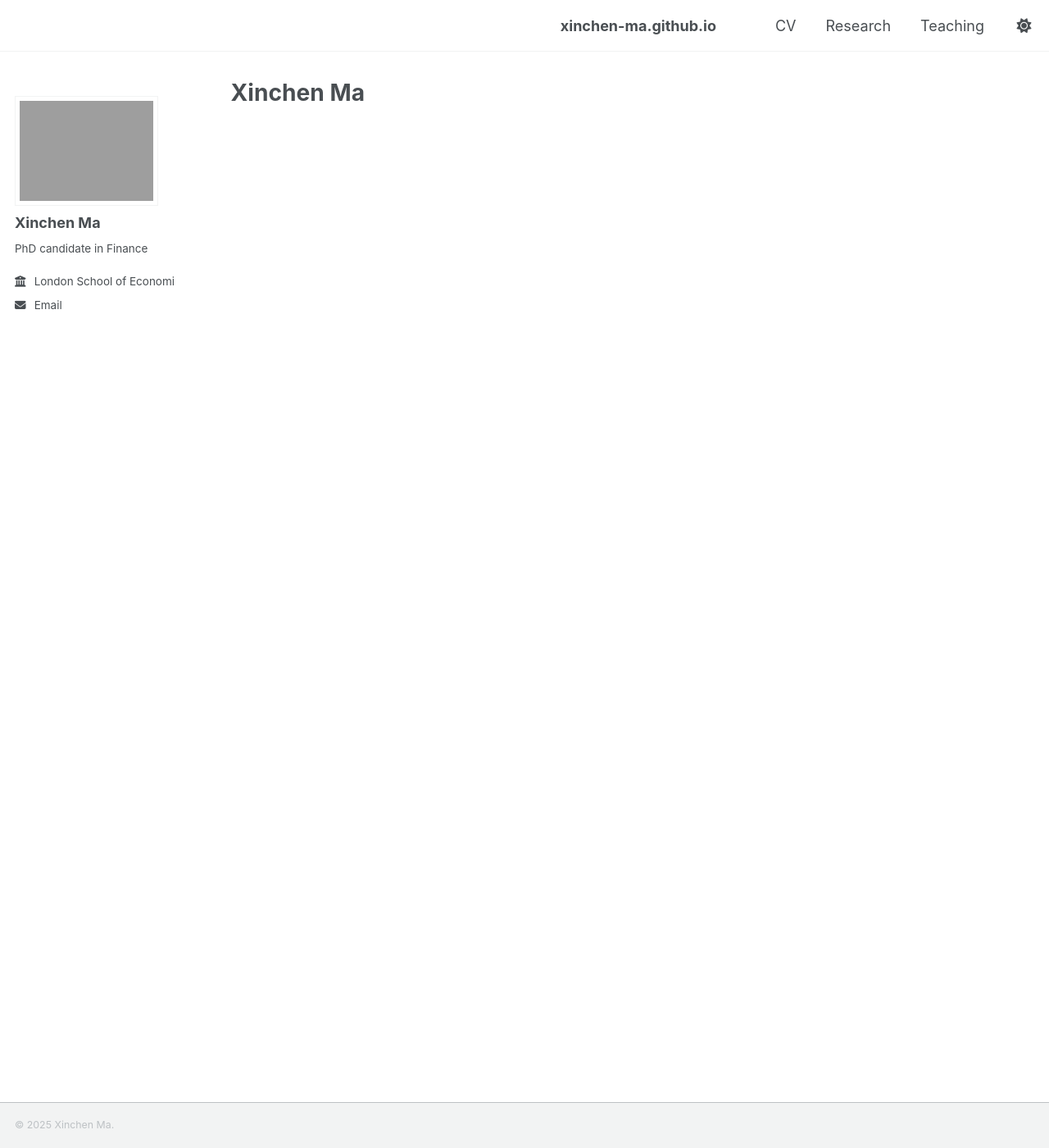
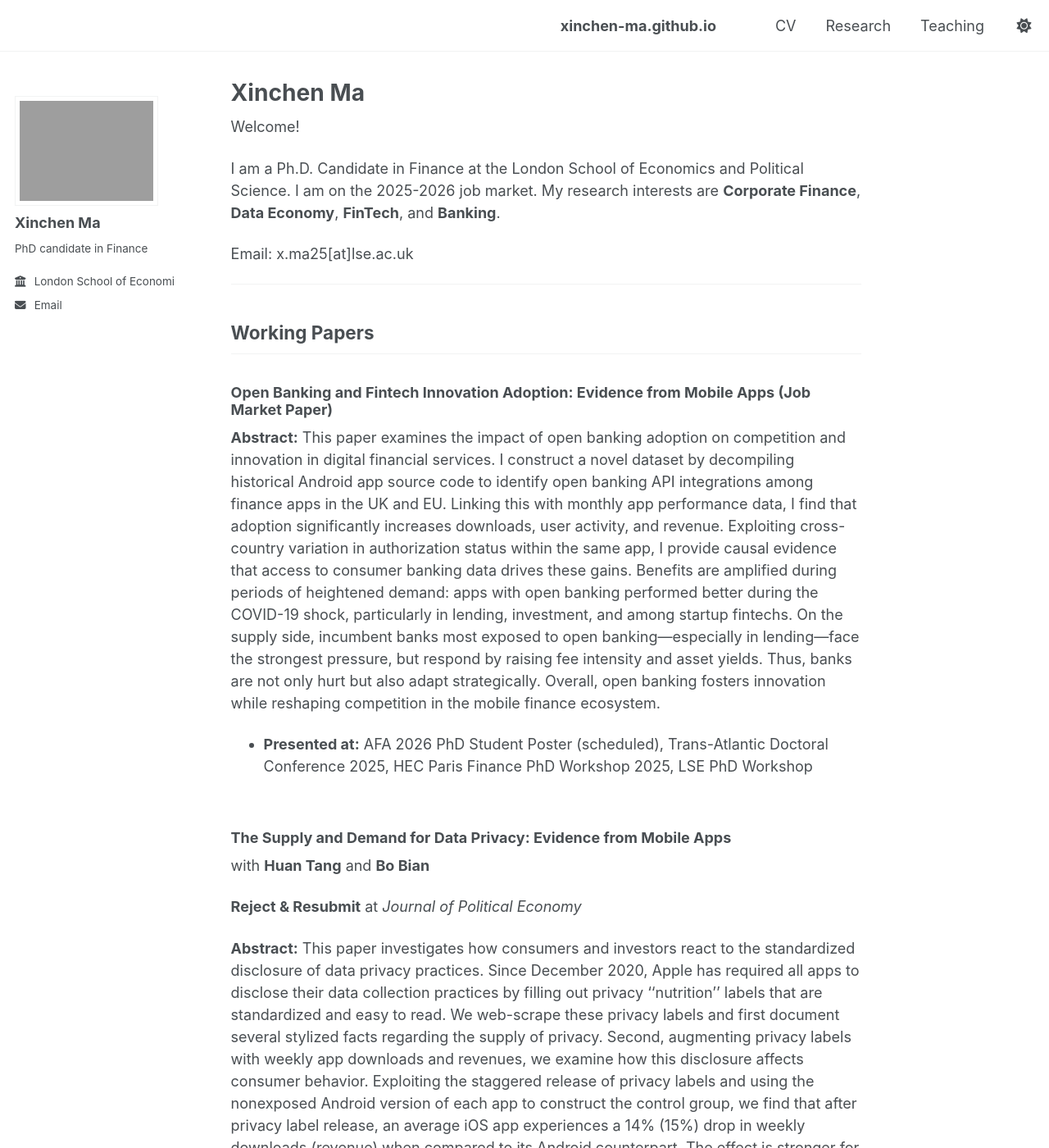
Before and after one commit to xinchen-ma/xinchen-ma.github.io, a Jekyll site: the page built from index.md, in a window 1280 px wide and 1400 px high. Shown: the whole window at 82% size. Built offline with Jekyll 4.4.1, drawn with Linux system fonts in a browser that asks for light colours; a script that is not in the unit is left out; some of the changed text lies outside the part shown.

Commit message:
Update index.md

```diff
--- a/index.md
+++ b/index.md
@@ -5,3 +5,65 @@ author_profile: true
 title: "Xinchen Ma"
 permalink: /
 ---
+
+
+Welcome!
+
+I am a Ph.D. Candidate in Finance at the London School of Economics and Political Science. I am on the 2025-2026 job market. My research interests are **Corporate Finance**, **Data Economy**, **FinTech**, and **Banking**.
+
+Email: x.ma25[at]lse.ac.uk
+
+<!-- [Curriculum Vitae](https://pages.github.com/) -->
+
+
+------
+## Working Papers {#research}
+
+### Open Banking and Fintech Innovation Adoption: Evidence from Mobile Apps (Job Market Paper)
+
+**Abstract:** This paper examines the impact of open banking adoption on competition and innovation in digital financial services. I construct a novel dataset by decompiling historical Android app source code to identify open banking API integrations among finance apps in the UK and EU. Linking this with monthly app performance data, I find that adoption significantly increases downloads, user activity, and revenue. Exploiting cross-country variation in authorization status within the same app, I provide causal evidence that access to consumer banking data drives these gains. Benefits are amplified during periods of heightened demand: apps with open banking performed better during the COVID-19 shock, particularly in lending, investment, and among startup fintechs. On the supply side, incumbent banks most exposed to open banking—especially in lending—face the strongest pressure, but respond by raising fee intensity and asset yields. Thus, banks are not only hurt but also adapt strategically. Overall, open banking fosters innovation while reshaping competition in the mobile finance ecosystem.
+
+- **Presented at:** AFA 2026 PhD Student Poster (scheduled), Trans-Atlantic Doctoral Conference 2025, HEC Paris Finance PhD Workshop 2025, LSE PhD Workshop
+<br><br>
+
+### The Supply and Demand for Data Privacy: Evidence from Mobile Apps
+with **Huan Tang** and **Bo Bian**
+
+**Reject & Resubmit** at _Journal of Political Economy_
+
+**Abstract:** This paper investigates how consumers and investors react to the standardized disclosure of data privacy practices. Since December 2020, Apple has required all apps to disclose their data collection practices by filling out privacy ''nutrition'' labels that are standardized and easy to read. We web-scrape these privacy labels and first document several stylized facts regarding the supply of privacy. Second, augmenting privacy labels with weekly app downloads and revenues, we examine how this disclosure affects consumer behavior. Exploiting the staggered release of privacy labels and using the nonexposed Android version of each app to construct the control group, we find that after privacy label release, an average iOS app experiences a 14% (15%) drop in weekly downloads (revenue) when compared to its Android counterpart. The effect is stronger for more privacy-invasive and substitutable apps. Moreover, we observe negative stock market reactions, especially among firms that harvest more data, corroborating the adverse impact on product markets. Our findings highlight data as a key asset for firms in the digital era.
+
+- **Award:** Best Paper Award at the Annual Conference in Digital Economics 2022
+
+- **Presented at:** SITE 2024, FIRS 2024, EFA 2023, SFS Cavalcade 2023, AEA 2023, Colorado Finance Summit 2022, CEPR Household Finance Seminar, TSE-Yale Regulating the Digital Economy Workshop
+
+
+
+
+------
+## Work in Progress
+
+### Data-driven Partnership among Firms: Evidence from GDPR
+
+GDPR incentivizes data-driven partnerships that create value for firms. However, the increase is muted in Europe, leaving the region at a disadvantage in this emerging area of competition.
+
+### The Effect of Apple Transparency Tracking: An Analysis on App Monetization
+
+Tracking apps face significant declines in downloads and revenue after Apple's App Tracking Transparency. In response, they adjust ad strategies, adopt alternative SDKs, and raise in-app prices.
+
+
+
+------
+## Teaching {#teaching}
+
+### LSE Class Teacher
+- FM310 Corporate Finance, Investments and Financial Markets I, 2024 - 2025
+- FM300 Corporate Finance, Investments and Financial Markets, 2023 - 2024
+- FM212 Principle of Finance, 2021 - 2023
+- FM250 Finance (Summer School), 2023
+- FM255 Financial Markets and Portfolio Management (Summer School), 2021
+
+### LSE Teaching Assistant
+- EE951 Corporate Finance and Strategy (Executive Program), 2023 - 2025
+
+I was awarded the **LSE Class Teacher Award** in 2022, 2023, and 2024, and was nominated for the **LSE Student Union Outstanding Teacher** in 2023.
```
